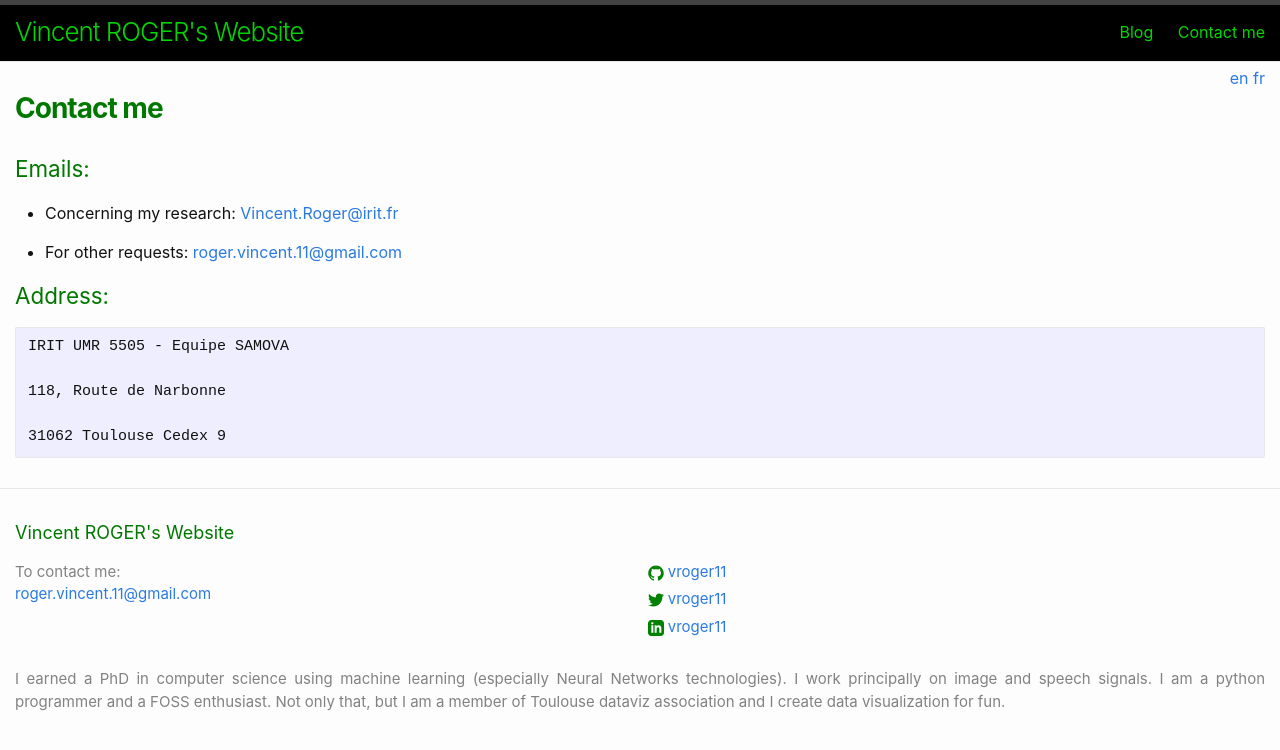
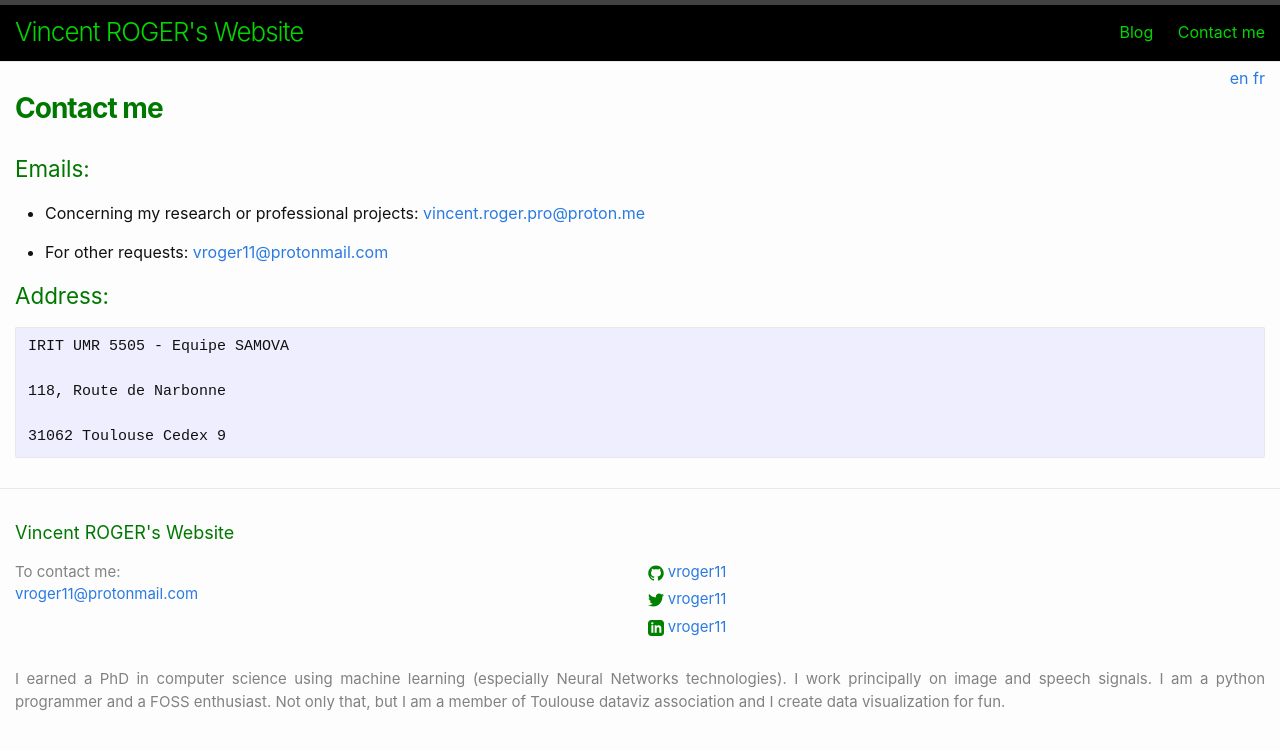
Before and after one commit to vroger11/vroger11.github.io, a Jekyll site: the page built from contact.md, in a window 1280 px wide. Shown: the top 750 px of the page. Built offline with Jekyll 4.4.1, drawn with Linux system fonts in a browser that asks for light colours.

Commit message:
Update my emails addresses.

```diff
--- a/_config.yml
+++ b/_config.yml
@@ -16,7 +16,7 @@
 title:
     en: Vincent ROGER's Website
     fr: Site internet de Vincent ROGER
-email: roger.vincent.11@gmail.com
+email: vroger11@protonmail.com
 description:
     en: I earned a PhD in computer science using machine learning (especially Neural Networks technologies). I work principally on image and speech signals. I am a python programmer and a FOSS enthusiast. Not only that, but I am a member of Toulouse dataviz association and I create data visualization for fun.
     fr: J'ai obtenu un doctorat en informatique en utilisant l'apprentissage automatique (en particulier les technologies de réseaux neuronaux). Je travaille principalement sur les signaux d'image et de parole. Je suis un programmeur python et un passionné de logiciels libres. En plus de cela, je suis membre de l'association Toulouse dataviz et je crée des visualisations de données pour le plaisir.
--- a/contact.md
+++ b/contact.md
@@ -8,9 +8,9 @@ permalink: /contact/
 
 ## Emails:
 
-* Concerning my research: <mailto:Vincent.Roger@irit.fr>
+* Concerning my research or professional projects: <mailto:vincent.roger.pro@proton.me>
 
-* For other requests: <mailto:roger.vincent.11@gmail.com>
+* For other requests: <mailto:vroger11@protonmail.com>
 
 ## Address:
 
```
Also changed, not shown: contact_fr.md (+2 -2 lines).
